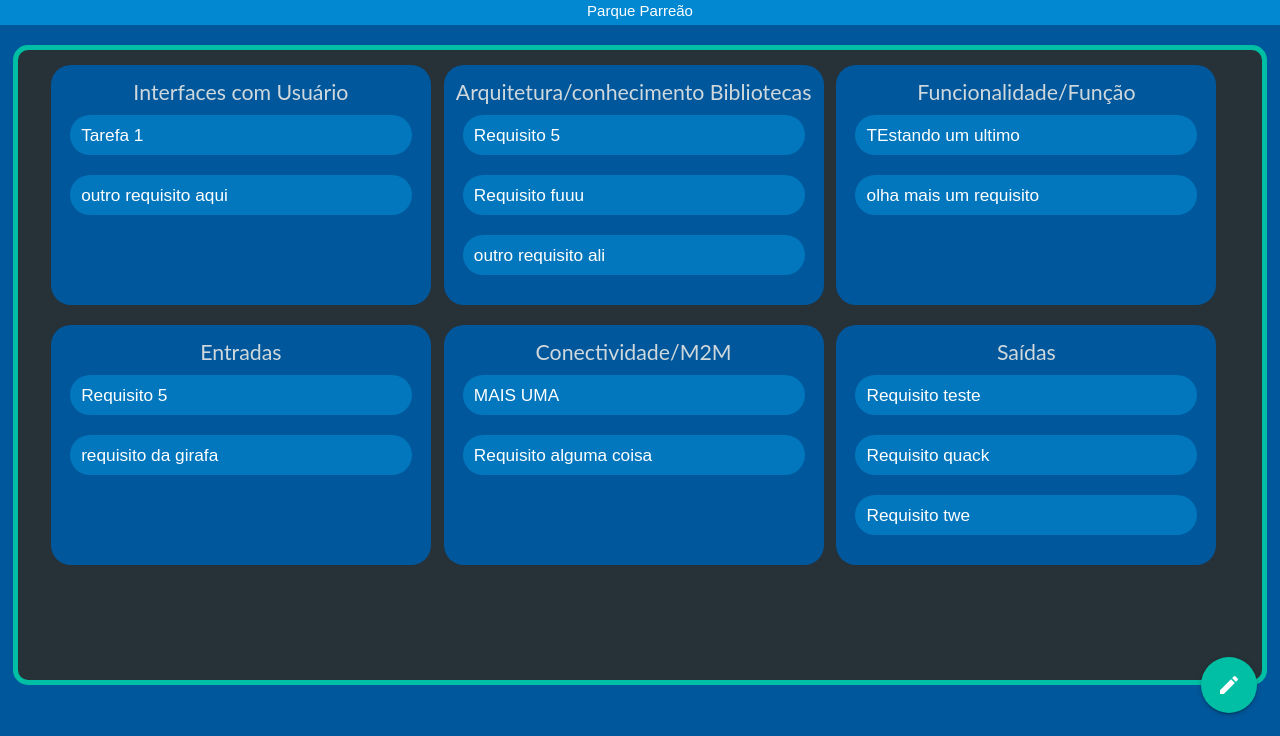
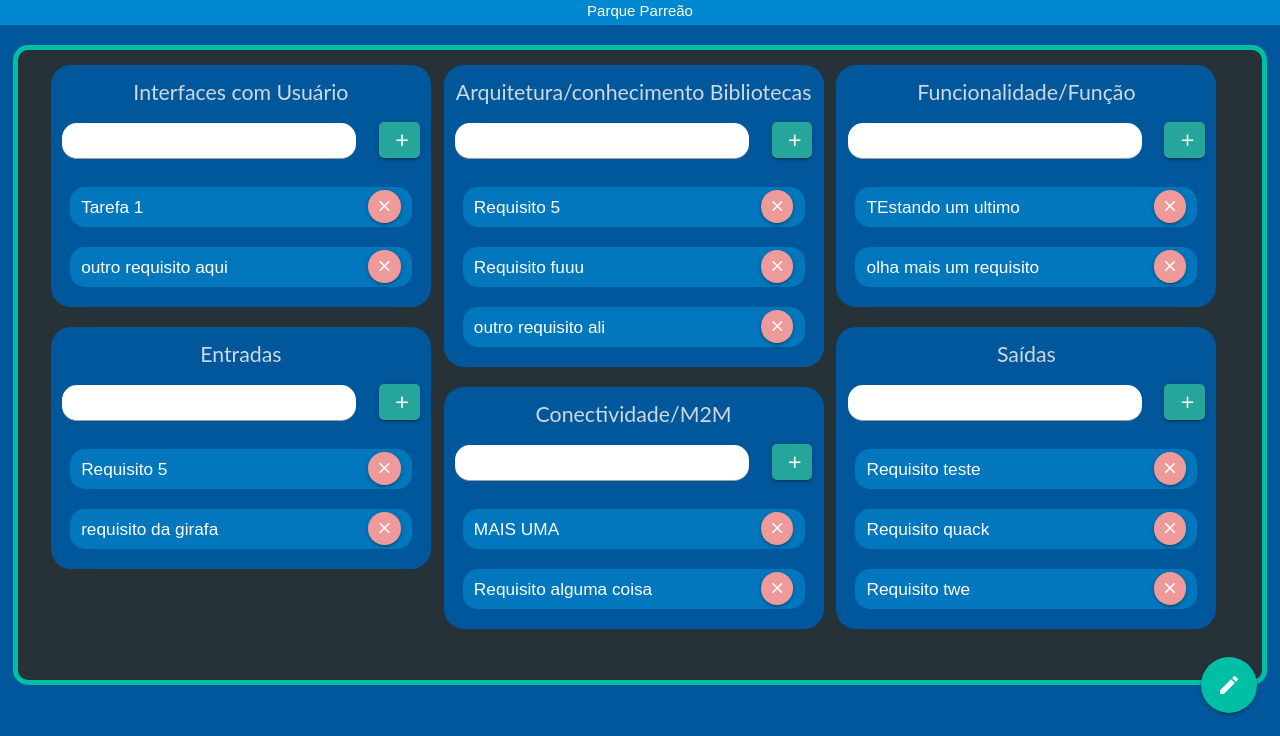
Before and after one commit to bkellym/allinum, a Django app: page /visao_requisito/21 in a window 1280 px wide. Shown: the part 64-800 px from the top of the page. Run offline with Django 3.2, Linux system fonts and the light colour scheme; a user stored in the database is signed in; data comes from the database, SQL or seed files in the repository; both versions use the stored data as it was after the commit; some libraries are stand-ins or nearby versions.

Commit message:
BUG 008: Corrige acesso do usuário Deus

```diff
--- a/templates/visao_projeto.html
+++ b/templates/visao_projeto.html
@@ -79,7 +79,7 @@
             <li><a class="btn-floating blue darken-1" href="{% url 'visao_projeto' pk=projeto.pk %}"><i class="material-icons">insert_chart</i></a></li>
         {% endif %}
         <li><a class="btn-floating yellow darken-2" href="{% url 'visao_requisito' pk=projeto.pk %}"><i class="material-icons">format_list_bulleted</i></a></li>
-          {% if projeto.lider.pk == request.user.pk %}
+          {% if projeto.lider.pk == request.user.pk or request.user.is_superuser %}
         <li><a class="btn-floating red darken-2" href="{% url 'projeto_editar' pk=projeto.pk %}"><i class="material-icons">settings</i></a></li>
           {% endif %}
       </ul>
--- a/templates/visao_requisitos.html
+++ b/templates/visao_requisitos.html
@@ -17,16 +17,16 @@
             <div class = "row">
                 <div class = "col s12 light-blue {% if request.user.profile.tema == 'C' %} lighten-2 {% endif %}  {% if request.user.profile.tema == 'N' %} darken-4 blue-grey-text text-lighten-4 {% endif %}" style = "min-height: 30%; border-radius: 20px;">
                     <h5 style="font-size: 16pt; text-align: center;"> Interfaces com Usuário </h5>
-                    {% if projeto.lider.id == request.user.id %}
+                    {% if projeto.lider.id == request.user.id or request.user.is_superuser %}
                     <div class="row">
                         <form method="post" action="{% url 'requisito_cadastro' %}"> {% csrf_token %}
-                            <div class="col s9">
-                                <input type="text" name="titulo" class="white" style="border-radius: 30px">
+                            <div class="col s10">
+                                <input type="text" name="titulo" class="white" style="border-radius: 15px; height: 35px; margin-top: 1%;">
                                 <input type="hidden" name="categoria" value="1">
                                 <input type="hidden" name="projeto" value="{{ projeto.pk }}">
                             </div>
-                            <div class="col s3">
-                                <button class="btn waves-effect waves-light" type="submit"  style="width: 100%; margin-top: 5%;"><i class="material-icons">add</i></button>
+                            <div class="col s2">
+                                <button class="btn waves-effect waves-light" type="submit"  style="width: 100%; margin-top: 5%; border-radius: 5px;"><i class="material-icons" style="margin-left:-30%">add</i></button>
                             </div>
                         </form>
                     </div>
@@ -34,11 +34,11 @@
                     {% for requisito in requisitos %}
                         {% if requisito.categoria.id == 1 %}
                     <div class="row">
-                        <div class="col s12 light-blue darken-3 white-text" style="width: 90%; margin-left: 5%; border-radius: 30px;	height:40px;">
+                        <div class="col s12 light-blue darken-3 white-text" style="width: 90%; margin-left: 5%; border-radius: 15px; height:40px;">
                             <form method="post" action="{% url 'requisito_delete' %}"> {% csrf_token %}
                                 <input type="hidden" name="pk" value="{{ requisito.id }}">
                                 <input type="hidden" name="projeto" value="{{ requisito.projeto.id }}">
-                                <h6> {{ requisito.titulo }} {% if projeto.lider.id == request.user.id %} <button type="submit" class="secondary-content btn-floating btn-small red lighten-3" style="margin-top: -2%"><i class="material-icons">close</i></button> {% endif %} </h6>
+                                <h6> {{ requisito.titulo }} {% if projeto.lider.id == request.user.id  or request.user.is_superuser %} <button type="submit" class="secondary-content btn-floating btn-small red lighten-3" style="margin-top: -2.5%"><i class="material-icons">close</i></button> {% endif %} </h6>
                             </form>
                         </div>
                     </div>
@@ -49,16 +49,16 @@
             <div class = "row">
                 <div class = "col s12 light-blue {% if request.user.profile.tema == 'C' %} lighten-2 {% endif %}  {% if request.user.profile.tema == 'N' %} darken-4 blue-grey-text text-lighten-4 {% endif %}" style = "min-height: 30%; border-radius: 20px;">
                     <h5 style="font-size: 16pt; text-align: center;"> Entradas </h5>
-                    {% if projeto.lider.id == request.user.id %}
+                    {% if projeto.lider.id == request.user.id or request.user.is_superuser %}
                     <div class="row">
                         <form method="post" action="{% url 'requisito_cadastro' %}"> {% csrf_token %}
-                            <div class="col s9">
-                                <input type="text" name="titulo" class="white" style="border-radius: 30px">
+                            <div class="col s10">
+                                <input type="text" name="titulo" class="white" style="border-radius: 15px; height: 35px; margin-top: 1%;">
                                 <input type="hidden" name="categoria" value="2">
                                 <input type="hidden" name="projeto" value="{{ projeto.pk }}">
                             </div>
-                            <div class="col s3">
-                                <button class="btn waves-effect waves-light" type="submit"  style="width: 100%; margin-top: 5%;"><i class="material-icons">add</i></button>
+                            <div class="col s2">
+                                <button class="btn waves-effect waves-light" type="submit"  style="width: 100%; margin-top: 5%; border-radius: 5px;"><i class="material-icons" style="margin-left:-30%">add</i></button>
                             </div>
                         </form>
                     </div>
@@ -66,11 +66,11 @@
                     {% for requisito in requisitos %}
                         {% if requisito.categoria.id == 2 %}
                     <div class="row">
-                        <div class="col s12 light-blue darken-3 white-text" style="width: 90%; margin-left: 5%; border-radius: 30px;	height:40px;">
+                        <div class="col s12 light-blue darken-3 white-text" style="width: 90%; margin-left: 5%; border-radius: 15px;	height:40px;">
                             <form method="post" action="{% url 'requisito_delete' %}"> {% csrf_token %}
                                 <input type="hidden" name="pk" value="{{ requisito.id }}">
                                 <input type="hidden" name="projeto" value="{{ requisito.projeto.id }}">
-                                <h6> {{ requisito.titulo }} {% if projeto.lider.id == request.user.id %} <button type="submit" class="secondary-content btn-floating btn-small red lighten-3" style="margin-top: -2%"><i class="material-icons">close</i></button> {% endif %} </h6>
+                                <h6> {{ requisito.titulo }} {% if projeto.lider.id == request.user.id  or request.user.is_superuser %} <button type="submit" class="secondary-content btn-floating btn-small red lighten-3" style="margin-top: -2.5%"><i class="material-icons">close</i></button> {% endif %} </h6>
                             </form>
                         </div>
                     </div>
@@ -83,16 +83,16 @@
             <div class = "row">
                 <div class = "col s12 light-blue {% if request.user.profile.tema == 'C' %} lighten-2 {% endif %}  {% if request.user.profile.tema == 'N' %} darken-4 blue-grey-text text-lighten-4 {% endif %}" style = "min-height: 30%; border-radius: 20px;">
                     <h5 style="font-size: 16pt; text-align: center;"> Arquitetura/conhecimento Bibliotecas </h5>
-                    {% if projeto.lider.id == request.user.id %}
+                    {% if projeto.lider.id == request.user.id or request.user.is_superuser %}
                     <div class="row">
                         <form method="post" action="{% url 'requisito_cadastro' %}"> {% csrf_token %}
-                            <div class="col s9">
-                                <input type="text" name="titulo" class="white" style="border-radius: 30px">
+                            <div class="col s10">
+                                <input type="text" name="titulo" class="white" style="border-radius: 15px; height: 35px; margin-top: 1%;">
                                 <input type="hidden" name="categoria" value="3">
                                 <input type="hidden" name="projeto" value="{{ projeto.pk }}">
                             </div>
-                            <div class="col s3">
-                                <button class="btn waves-effect waves-light" type="submit"  style="width: 100%; margin-top: 5%;"><i class="material-icons">add</i></button>
+                            <div class="col s2">
+                                <button class="btn waves-effect waves-light" type="submit"  style="width: 100%; margin-top: 5%; border-radius: 5px;"><i class="material-icons" style="margin-left:-30%">add</i></button>
                             </div>
                         </form>
                     </div>
@@ -100,11 +100,11 @@
                     {% for requisito in requisitos %}
                         {% if requisito.categoria.id == 3 %}
                     <div class="row">
-                        <div class="col s12 light-blue darken-3 white-text" style="width: 90%; margin-left: 5%; border-radius: 30px;	height:40px;">
+                        <div class="col s12 light-blue darken-3 white-text" style="width: 90%; margin-left: 5%; border-radius: 15px;	height:40px;">
                             <form method="post" action="{% url 'requisito_delete' %}"> {% csrf_token %}
                                 <input type="hidden" name="pk" value="{{ requisito.id }}">
                                 <input type="hidden" name="projeto" value="{{ requisito.projeto.id }}">
-                                <h6> {{ requisito.titulo }} {% if projeto.lider.id == request.user.id %} <button type="submit" class="secondary-content btn-floating btn-small red lighten-3" style="margin-top: -2%"><i class="material-icons">close</i></button> {% endif %} </h6>
+                                <h6> {{ requisito.titulo }} {% if projeto.lider.id == request.user.id or request.user.is_superuser %} <button type="submit" class="secondary-content btn-floating btn-small red lighten-3" style="margin-top: -2.5%"><i class="material-icons">close</i></button> {% endif %} </h6>
                             </form>
                         </div>
                     </div>
@@ -115,16 +115,16 @@
             <div class = "row">
                 <div class = "col s12 light-blue {% if request.user.profile.tema == 'C' %} lighten-2 {% endif %}  {% if request.user.profile.tema == 'N' %} darken-4 blue-grey-text text-lighten-4 {% endif %}" style = "min-height: 30%; border-radius: 20px;">
                     <h5 style="font-size: 16pt; text-align: center;"> Conectividade/M2M </h5>
-                    {% if projeto.lider.id == request.user.id %}
+                    {% if projeto.lider.id == request.user.id or request.user.is_superuser %}
                     <div class="row">
                         <form method="post" action="{% url 'requisito_cadastro' %}"> {% csrf_token %}
-                            <div class="col s9">
-                                <input type="text" name="titulo" class="white" style="border-radius: 30px">
+                            <div class="col s10">
+                                <input type="text" name="titulo" class="white" style="border-radius: 15px; height: 35px; margin-top: 1%;">
                                 <input type="hidden" name="categoria" value="4">
                                 <input type="hidden" name="projeto" value="{{ projeto.pk }}">
                             </div>
-                            <div class="col s3">
-                                <button class="btn waves-effect waves-light" type="submit"  style="width: 100%; margin-top: 5%;"><i class="material-icons">add</i></button>
+                            <div class="col s2">
+                                <button class="btn waves-effect waves-light" type="submit"  style="width: 100%; margin-top: 5%; border-radius: 5px;"><i class="material-icons" style="margin-left:-30%">add</i></button>
                             </div>
                         </form>
                     </div>
@@ -132,11 +132,11 @@
                     {% for requisito in requisitos %}
                         {% if requisito.categoria.id == 4 %}
                     <div class="row">
-                        <div class="col s12 light-blue darken-3 white-text" style="width: 90%; margin-left: 5%; border-radius: 30px;	height:40px;">
+                        <div class="col s12 light-blue darken-3 white-text" style="width: 90%; margin-left: 5%; border-radius: 15px;	height:40px;">
                             <form method="post" action="{% url 'requisito_delete' %}"> {% csrf_token %}
                                 <input type="hidden" name="pk" value="{{ requisito.id }}">
                                 <input type="hidden" name="projeto" value="{{ requisito.projeto.id }}">
-                                <h6> {{ requisito.titulo }} {% if projeto.lider.id == request.user.id %} <button type="submit" class="secondary-content btn-floating btn-small red lighten-3" style="margin-top: -2%"><i class="material-icons">close</i></button> {% endif %} </h6>
+                                <h6> {{ requisito.titulo }} {% if projeto.lider.id == request.user.id  or request.user.is_superuser %} <button type="submit" class="secondary-content btn-floating btn-small red lighten-3" style="margin-top: -2.5%"><i class="material-icons">close</i></button> {% endif %} </h6>
                             </form>
                         </div>
                     </div>
@@ -149,16 +149,16 @@
             <div class = "row">
                 <div class = "col s12 light-blue {% if request.user.profile.tema == 'C' %} lighten-2 {% endif %}  {% if request.user.profile.tema == 'N' %} darken-4 blue-grey-text text-lighten-4 {% endif %}" style = "min-height: 30%; border-radius: 20px;">
                     <h5 style="font-size: 16pt; text-align: center;"> Funcionalidade/Função </h5>
-                    {% if projeto.lider.id == request.user.id %}
+                    {% if projeto.lider.id == request.user.id or request.user.is_superuser %}
                     <div class="row">
                         <form method="post" action="{% url 'requisito_cadastro' %}"> {% csrf_token %}
-                            <div class="col s9">
-                                <input type="text" name="titulo" class="white" style="border-radius: 30px">
+                            <div class="col s10">
+                                <input type="text" name="titulo" class="white" style="border-radius: 15px; height: 35px; margin-top: 1%;">
                                 <input type="hidden" name="categoria" value="5">
                                 <input type="hidden" name="projeto" value="{{ projeto.pk }}">
                             </div>
-                            <div class="col s3">
-                                <button class="btn waves-effect waves-light" type="submit"  style="width: 100%; margin-top: 5%;"><i class="material-icons">add</i></button>
+                            <div class="col s2">
+                                <button class="btn waves-effect waves-light" type="submit"  style="width: 100%; margin-top: 5%; border-radius: 5px;"><i class="material-icons" style="margin-left:-30%">add</i></button>
                             </div>
                         </form>
                     </div>
@@ -166,11 +166,11 @@
                     {% for requisito in requisitos %}
                         {% if requisito.categoria.id == 5 %}
                     <div class="row">
-                        <div class="col s12 light-blue darken-3 white-text" style="width: 90%; margin-left: 5%; border-radius: 30px;	height:40px;">
+                        <div class="col s12 light-blue darken-3 white-text" style="width: 90%; margin-left: 5%; border-radius: 15px;	height:40px;">
                             <form method="post" action="{% url 'requisito_delete' %}"> {% csrf_token %}
                                 <input type="hidden" name="pk" value="{{ requisito.id }}">
                                 <input type="hidden" name="projeto" value="{{ requisito.projeto.id }}">
-                                <h6> {{ requisito.titulo }} {% if projeto.lider.id == request.user.id %} <button type="submit" class="secondary-content btn-floating btn-small red lighten-3" style="margin-top: -2%"><i class="material-icons">close</i></button> {% endif %} </h6>
+                                <h6> {{ requisito.titulo }} {% if projeto.lider.id == request.user.id  or request.user.is_superuser%} <button type="submit" class="secondary-content btn-floating btn-small red lighten-3" style="margin-top: -2.5%"><i class="material-icons">close</i></button> {% endif %} </h6>
                             </form>
                         </div>
                     </div>
@@ -181,16 +181,16 @@
             <div class = "row">
                 <div class = "col s12 light-blue {% if request.user.profile.tema == 'C' %} lighten-2 {% endif %}  {% if request.user.profile.tema == 'N' %} darken-4 blue-grey-text text-lighten-4 {% endif %}" style = "min-height: 30%; border-radius: 20px;">
                     <h5 style="font-size: 16pt; text-align: center;"> Saídas </h5>
-                    {% if projeto.lider.id == request.user.id %}
+                    {% if projeto.lider.id == request.user.id or request.user.is_superuser %}
                     <div class="row">
                         <form method="post" action="{% url 'requisito_cadastro' %}"> {% csrf_token %}
-                            <div class="col s9">
-                                <input type="text" name="titulo" class="white" style="border-radius: 30px">
+                            <div class="col s10">
+                                <input type="text" name="titulo" class="white" style="border-radius: 15px; height: 35px; margin-top: 1%;">
                                 <input type="hidden" name="categoria" value="6">
                                 <input type="hidden" name="projeto" value="{{ projeto.pk }}">
                             </div>
-                            <div class="col s3">
-                                <button class="btn waves-effect waves-light" type="submit"  style="width: 100%; margin-top: 5%;"><i class="material-icons">add</i></button>
+                            <div class="col s2">
+                                <button class="btn waves-effect waves-light" type="submit"  style="width: 100%; margin-top: 5%; border-radius: 5px;"><i class="material-icons" style="margin-left:-30%">add</i></button>
                             </div>
                         </form>
                     </div>
@@ -198,11 +198,11 @@
                     {% for requisito in requisitos %}
                         {% if requisito.categoria.id == 6 %}
                     <div class="row">
-                        <div class="col s12 light-blue darken-3 white-text" style="width: 90%; margin-left: 5%; border-radius: 30px;	height:40px;">
+                        <div class="col s12 light-blue darken-3 white-text" style="width: 90%; margin-left: 5%; border-radius: 15px;	height:40px;">
                             <form method="post" action="{% url 'requisito_delete' %}"> {% csrf_token %}
                                 <input type="hidden" name="pk" value="{{ requisito.id }}">
                                 <input type="hidden" name="projeto" value="{{ requisito.projeto.id }}">
-                                <h6> {{ requisito.titulo }} {% if projeto.lider.id == request.user.id %} <button type="submit" class="secondary-content btn-floating btn-small red lighten-3" style="margin-top: -2%"><i class="material-icons">close</i></button> {% endif %} </h6>
+                                <h6> {{ requisito.titulo }} {% if projeto.lider.id == request.user.id  or request.user.is_superuser%} <button type="submit" class="secondary-content btn-floating btn-small red lighten-3" style="margin-top: -2.5%"><i class="material-icons">close</i></button> {% endif %} </h6>
                             </form>
                         </div>
                     </div>
@@ -224,7 +224,7 @@
         {% if template == 'visao_projeto_tarefa' or template == 'visao_requisito'%}
             <li><a class="btn-floating blue darken-1" href="{% url 'visao_projeto' pk=projeto.pk %}"><i class="material-icons">insert_chart</i></a></li>
         {% endif %}
-          {% if projeto.lider.pk == request.user.pk %}
+          {% if projeto.lider.pk == request.user.pk or request.user.is_superuser %}
         <li><a class="btn-floating red darken-2" href="{% url 'projeto_editar' pk=projeto.pk %}"><i class="material-icons">settings</i></a></li>
           {% endif %}
       </ul>
```
Also changed, not shown: db.sqlite3.
